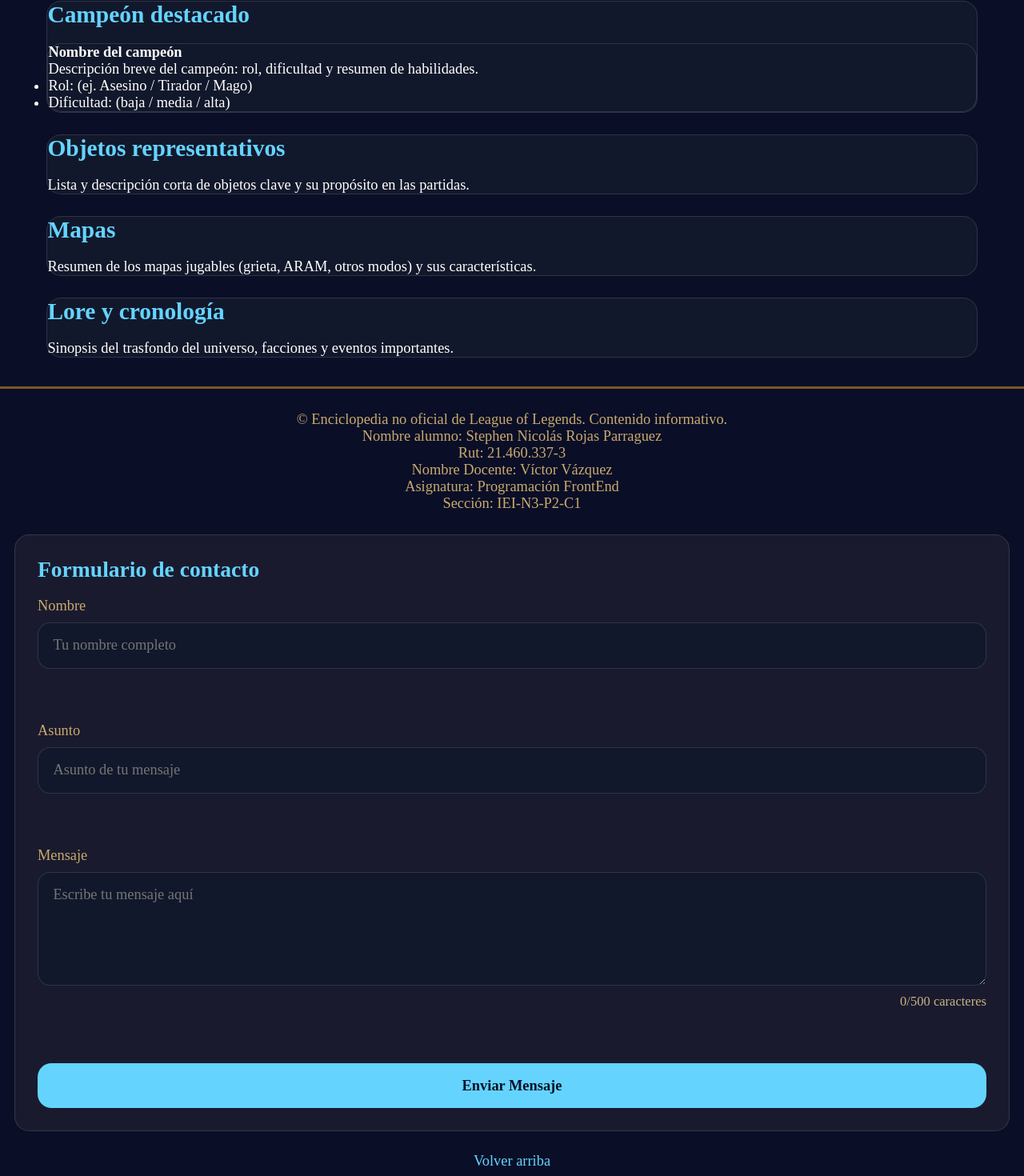
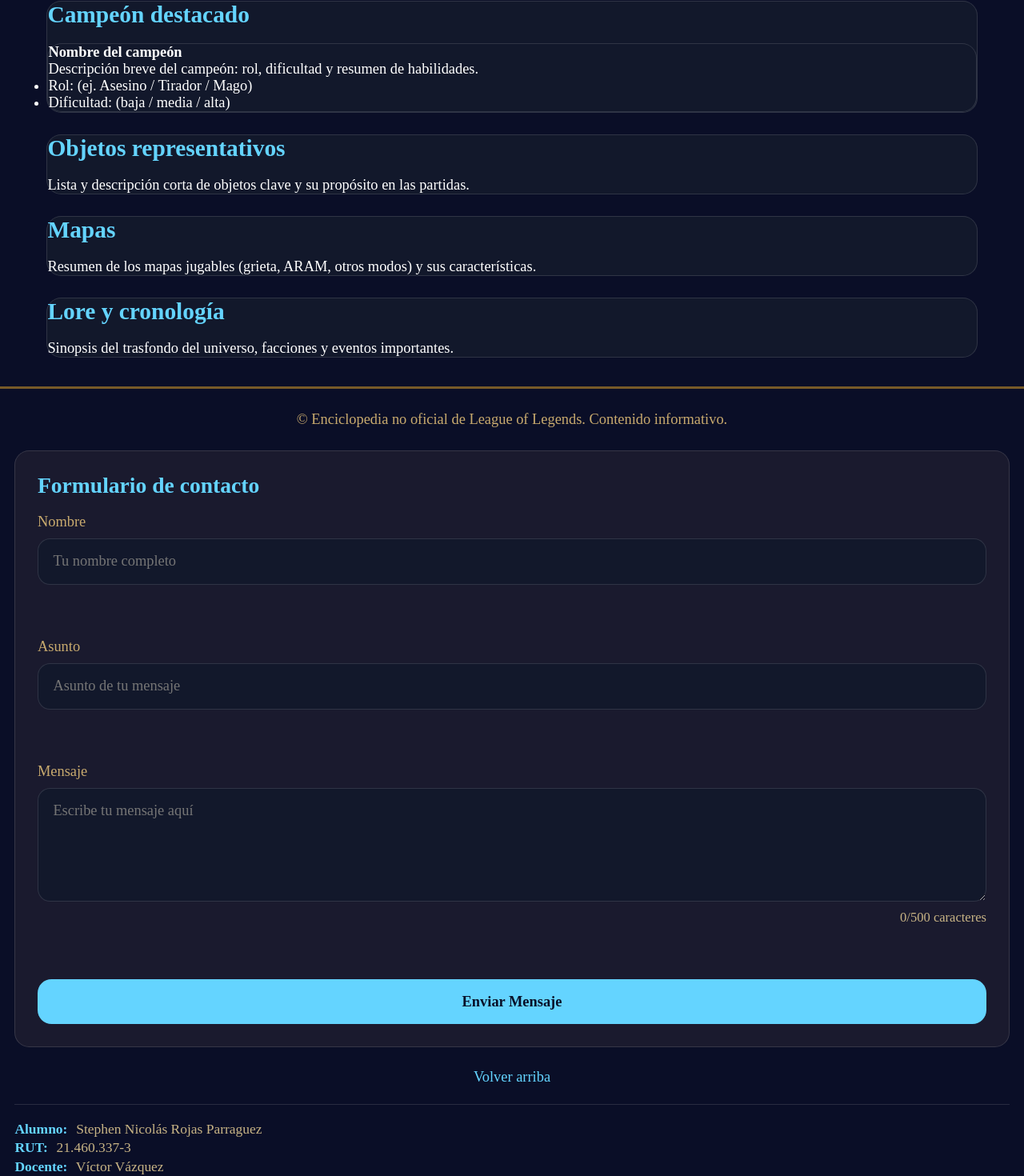
Before and after one commit to Stiffplay/ProyectoFrontEnd, a React (Vite) app: page / in a window 1280 px wide. Shown: the part 1525-2995 px from the top of the page at 80% size. Built offline with nearby package versions, Linux system fonts and the light colour scheme.

Commit message:
ultimos retoques

```diff
--- a/src/components/Footer.jsx
+++ b/src/components/Footer.jsx
@@ -9,11 +9,6 @@
   return (
     <footer className="container" role="contentinfo">
       <p>&copy; Enciclopedia no oficial de League of Legends. Contenido informativo.</p>
-      <p> Nombre alumno: Stephen Nicolás Rojas Parraguez </p>
-      <p> Rut: 21.460.337-3 </p>
-      <p> Nombre Docente: Víctor Vázquez</p>
-      <p> Asignatura: Programación FrontEnd</p>
-      <p> Sección: IEI-N3-P2-C1</p>
 
       <section className="footer-contact" aria-labelledby="contacto-footer-title">
         <h2 id="contacto-footer-title">Formulario de contacto</h2>
@@ -28,6 +23,15 @@
       <p>
         <a href="#top">Volver arriba</a>
       </p>
+
+      <div className="footer-meta" aria-label="Información del proyecto">
+        <div className="footer-credits">
+          <p><strong>Alumno:</strong> Stephen Nicolás Rojas Parraguez</p>
+          <p><strong>RUT:</strong> 21.460.337-3</p>
+          <p><strong>Docente:</strong> Víctor Vázquez</p>
+          <p><strong>Asignatura:</strong> Programación FrontEnd — Sección IEI-N3-P2-C1</p>
+        </div>
+      </div>
     </footer>
   );
 }
--- a/src/styles.css
+++ b/src/styles.css
@@ -350,10 +350,11 @@
   width: min(100%, 280px);
   max-height: 60vh;
   overflow: auto;
-  background-color: #0f1830;
+  background-color: var(--surface);
   padding: 1rem;
   border-radius: 0.75rem;
-  border: 1px solid rgba(255,255,255,0.08);
+  border: 1px solid var(--border);
+  color: var(--text);
 }
 
 .champ-list ol {
@@ -372,6 +373,15 @@
   padding: 1.5rem;
   border-radius: 0.75rem;
   border-left: 4px solid var(--accent);
+}
+
+/* Evitar que el texto se desborde en el campeón destacado y artículos */
+section#campeones article,
+.champ-detail,
+.slide article {
+  overflow-wrap: anywhere;
+  word-wrap: break-word;
+  white-space: normal;
 }
 
 button,
@@ -682,6 +692,36 @@
   color: var(--accent);
 }
 
+/* Estilos para la información del proyecto / créditos en el footer */
+.footer-meta {
+  margin-top: 1.25rem;
+  border-top: 1px solid var(--border);
+  padding-top: 0.9rem;
+  color: var(--text-muted);
+  font-size: 0.95rem;
+  display: flex;
+  justify-content: flex-start;
+  text-align: left;
+  align-items: center;
+  gap: 0.6rem;
+  flex-wrap: wrap;
+}
+
+.footer-credits p {
+  margin: 0.15rem 0;
+}
+
+.footer-credits strong {
+  color: var(--accent);
+  font-weight: 700;
+  margin-right: 0.35rem;
+}
+
+@media (max-width: 640px) {
+  .footer-meta { justify-content: flex-start; text-align: left; }
+  .footer-credits { width: 100%; text-align: left; }
+}
+
 .footer-contact form {
   display: grid;
   gap: 1rem;
```
